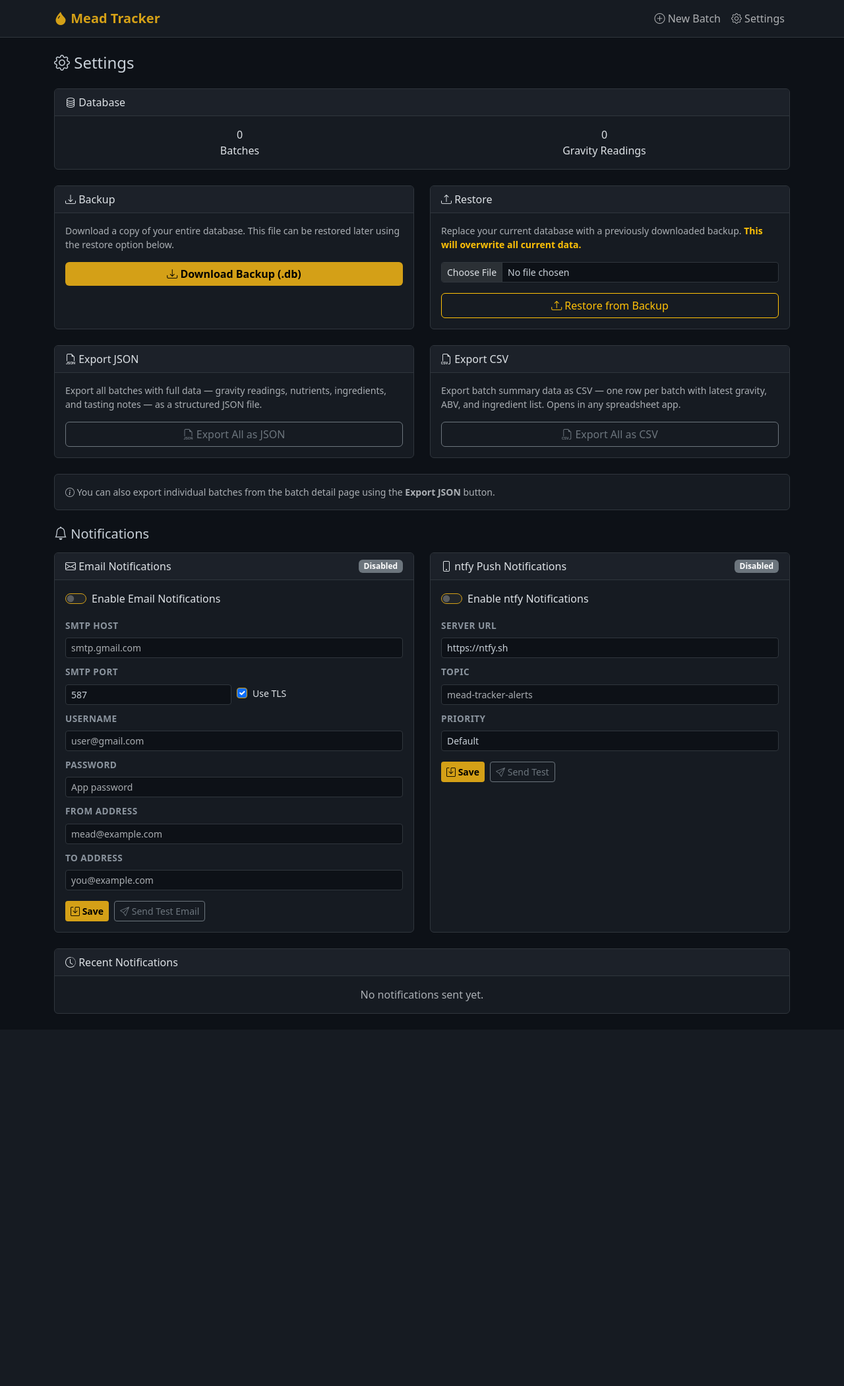
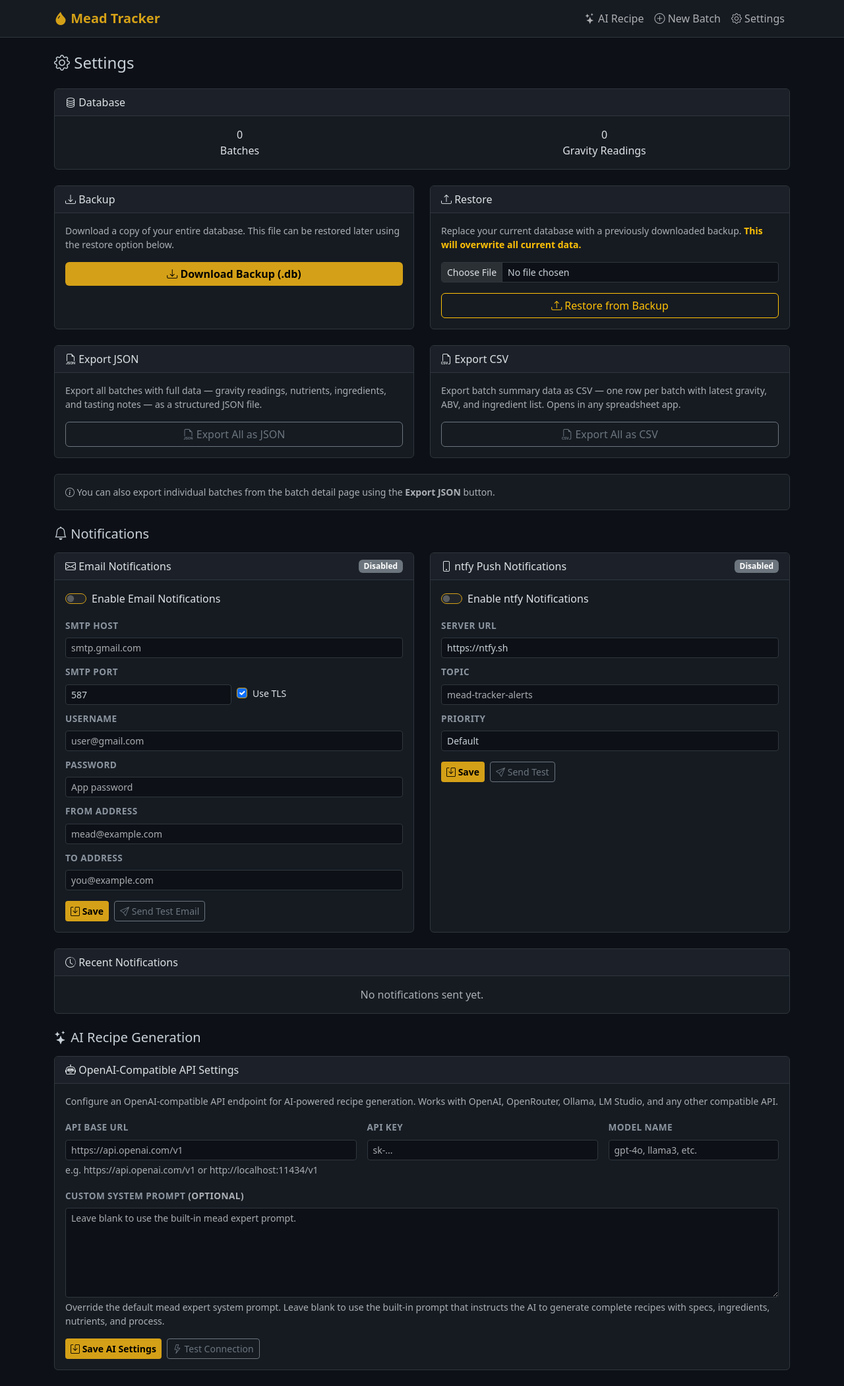
Before and after one commit to jcrabapple/mead-tracker, a Flask app: page /settings in a window 1280 px wide. Shown: the whole page at 66% size. Before the commit the page ends 1536 px from the top, so only its background shows below. Run offline with Flask 3, Linux system fonts and the light colour scheme; data that the repository does not hold is empty.

Commit message:
Add AI recipe generation with OpenAI-compatible API
- New /recipe/generate page with batch size, honey amount, target ABV,
  comma-separated ingredients, and extra notes fields
- Settings page: configure API base URL, API key, model name
- Custom system prompt override (blank = built-in mead expert prompt)
- Built-in DEFAULT_SYSTEM_PROMPT: comprehensive mead making expert that
  generates complete recipes with specs, ingredients, TOSNA nutrients,
  process instructions, timeline, and notes
- Test Connection button to verify API setup
- Copy-to-clipboard button for generated recipes
- Loading spinner on generate button
- ai_settings DB table (key/value store) with migration-safe CREATE IF NOT EXISTS
- Works with OpenAI, OpenRouter, Ollama, LM Studio, any OpenAI-compatible API
- Smart URL normalization (auto-appends /v1/chat/completions if needed)

```diff
--- a/app.py
+++ b/app.py
@@ -18,6 +18,7 @@ from werkzeug.utils import secure_filename
 from apscheduler.schedulers.background import BackgroundScheduler
 
 from notifications import check_and_send_notifications, send_email, send_ntfy
+import requests as http_requests
 
 app = Flask(__name__)
 app.secret_key = os.urandom(24)
@@ -147,6 +148,13 @@ def init_db():
             sent_at TEXT DEFAULT (datetime('now')),
             status TEXT DEFAULT 'sent',
             error TEXT
+        );
+        -- AI recipe generation settings
+        CREATE TABLE IF NOT EXISTS ai_settings (
+            id INTEGER PRIMARY KEY AUTOINCREMENT,
+            key TEXT NOT NULL UNIQUE,
+            value TEXT DEFAULT '',
+            updated_at TEXT DEFAULT (datetime('now'))
         );
     """)
     db.close()
@@ -539,11 +547,20 @@ def settings():
         "SELECT * FROM notification_log ORDER BY sent_at DESC LIMIT 20"
     ).fetchall()
 
+    # Load AI settings
+    ai_config = {
+        "api_base_url": get_ai_setting(db, "api_base_url"),
+        "api_key": get_ai_setting(db, "api_key"),
+        "model_name": get_ai_setting(db, "model_name"),
+        "custom_system_prompt": get_ai_setting(db, "custom_system_prompt"),
+    }
+
     return render_template("settings.html",
                            batch_count=batch_count,
                            reading_count=reading_count,
                            notif_settings=notif_settings_dict,
-                           recent_log=recent_log)
+                           recent_log=recent_log,
+                           ai_config=ai_config)
 
 
 @app.route("/backup/download")
@@ -846,6 +863,229 @@ def api_notifications_log():
     return jsonify([dict(e) for e in log_entries])
 
 
+# ── AI Recipe Generation ──────────────────────────────────────────
+
+DEFAULT_SYSTEM_PROMPT = """You are an expert mead maker and homebrew specialist with 15+ years of experience. You have deep knowledge of fermentation science, microbiology, chemistry, and mead production techniques.
+
+When generating a recipe, always include ALL of the following sections:
+
+1. **Recipe Name** — a creative, descriptive name
+2. **Style** — the mead style (traditional, melomel, metheglin, sack mead, session mead, etc.)
+3. **Batch Specifications** — batch size, target OG, target FG, estimated ABV
+4. **Ingredients** — complete list with exact amounts:
+   - Honey: type recommendation and amount in pounds
+   - Water: volume and any water chemistry notes
+   - Yeast: specific strain recommendation, pitch rate, and why it fits
+   - Nutrients: specific TOSNA or SNA schedule with exact amounts (Fermaid O, Fermaid K, DAP, GoFerm)
+   - Any additional ingredients (fruit, spices, etc.) with amounts and timing
+5. **Process Instructions** — step-by-step:
+   - Must preparation (mixing, temperature, aeration)
+   - Primary fermentation details (temperature, duration, airlock)
+   - Nutrient schedule (which days, what to add, degassing notes)
+   - Secondary fermentation / racking timing
+   - Aging recommendations (duration, vessel, temperature)
+   - Packaging (bottling or kegging, back-sweetening if applicable)
+6. **Timeline** — day-by-day or week-by-week summary of key milestones
+7. **Notes** — any tips, warnings, or variations
+
+Be specific with measurements. Use real yeast strain names (Lalvin EC-1118, K1-V1116, QA23, D47, 71B, etc.). Recommend a nutrient protocol that matches the yeast and gravity. Always consider the balance between sweetness, acidity, and alcohol. If ingredients are provided that don't pair well together, say so honestly."""
+
+
+def get_ai_setting(db, key, default=""):
+    """Read a single AI setting value."""
+    row = db.execute("SELECT value FROM ai_settings WHERE key = ?", (key,)).fetchone()
+    return row["value"] if row else default
+
+
+def set_ai_setting(db, key, value):
+    """Write a single AI setting value (upsert)."""
+    existing = db.execute("SELECT id FROM ai_settings WHERE key = ?", (key,)).fetchone()
+    if existing:
+        db.execute("UPDATE ai_settings SET value = ?, updated_at = datetime('now') WHERE key = ?", (value, key))
+    else:
+        db.execute("INSERT INTO ai_settings (key, value) VALUES (?, ?)", (key, value))
+
+
+@app.route("/recipe/generate", methods=["GET"])
+def recipe_generate_page():
+    """Show the AI recipe generation form."""
+    db = get_db()
+    ai_config = {
+        "api_base_url": get_ai_setting(db, "api_base_url"),
+        "api_key": get_ai_setting(db, "api_key"),
+        "model_name": get_ai_setting(db, "model_name"),
+        "custom_system_prompt": get_ai_setting(db, "custom_system_prompt"),
+    }
+    return render_template("recipe_generator.html", ai_config=ai_config, recipe_result=None)
+
+
+@app.route("/recipe/generate", methods=["POST"])
+def recipe_generate():
+    """Generate a recipe via the configured OpenAI-compatible API."""
+    db = get_db()
+
+    # Load AI config
+    api_base_url = get_ai_setting(db, "api_base_url").strip()
+    api_key = get_ai_setting(db, "api_key").strip()
+    model_name = get_ai_setting(db, "model_name").strip()
+    custom_prompt = get_ai_setting(db, "custom_system_prompt").strip()
+
+    if not api_base_url or not api_key or not model_name:
+        flash("AI recipe generation is not configured. Please set your API base URL, API key, and model in Settings.", "danger")
+        return redirect(url_for("settings"))
+
+    # Build the user prompt from form inputs
+    batch_size = request.form.get("batch_size", "").strip()
+    honey_amount = request.form.get("honey_amount", "").strip()
+    target_abv = request.form.get("target_abv", "").strip()
+    ingredients = request.form.get("ingredients", "").strip()
+    extra_notes = request.form.get("extra_notes", "").strip()
+
+    if not batch_size or not honey_amount:
+        flash("Batch size and honey amount are required.", "danger")
+        return redirect(url_for("recipe_generate_page"))
+
+    user_prompt = f"Generate a mead recipe with these specifications:\n\n"
+    user_prompt += f"- Batch size: {batch_size} gallons\n"
+    user_prompt += f"- Honey amount: {honey_amount} lbs\n"
+    if target_abv:
+        user_prompt += f"- Target ABV: {target_abv}%\n"
+    if ingredients:
+        user_prompt += f"- Additional ingredients: {ingredients}\n"
+    if extra_notes:
+        user_prompt += f"- Additional notes: {extra_notes}\n"
+    user_prompt += "\nPlease provide a complete, detailed recipe following the format in your instructions."
+
+    system_prompt = custom_prompt if custom_prompt else DEFAULT_SYSTEM_PROMPT
+
+    # Call the OpenAI-compatible API
+    try:
+        # Normalize base URL — strip trailing slash
+        base = api_base_url.rstrip("/")
+        # If user provided a full endpoint, use it; otherwise append /chat/completions
+        if base.endswith("/chat/completions"):
+            endpoint = base
+        elif base.endswith("/v1"):
+            endpoint = f"{base}/chat/completions"
+        else:
+            endpoint = f"{base}/v1/chat/completions"
+
+        headers = {
+            "Authorization": f"Bearer {api_key}",
+            "Content-Type": "application/json",
+        }
+        payload = {
+            "model": model_name,
+            "messages": [
+                {"role": "system", "content": system_prompt},
+                {"role": "user", "content": user_prompt},
+            ],
+            "temperature": 0.7,
+            "max_tokens": 4096,
+        }
+
+        resp = http_requests.post(endpoint, json=payload, headers=headers, timeout=120)
+        resp.raise_for_status()
+        result = resp.json()
+
+        recipe_text = result["choices"][0]["message"]["content"]
+
+        # Store the config for the template
+        ai_config = {
+            "api_base_url": api_base_url,
+            "api_key": api_key,
+            "model_name": model_name,
+            "custom_system_prompt": custom_prompt,
+        }
+
+        # Pass back the form values so the user doesn't lose them
+        form_data = {
+            "batch_size": batch_size,
+            "honey_amount": honey_amount,
+            "target_abv": target_abv,
+            "ingredients": ingredients,
+            "extra_notes": extra_notes,
+        }
+
+        flash("Recipe generated!", "success")
+        return render_template("recipe_generator.html",
+                               ai_config=ai_config,
+                               recipe_result=recipe_text,
+                               form_data=form_data)
+
+    except http_requests.exceptions.Timeout:
+        flash("Recipe generation timed out. The model may be too slow or the API is unreachable.", "danger")
+    except http_requests.exceptions.HTTPError as e:
+        error_detail = ""
+        try:
+            error_detail = e.response.json().get("error", {}).get("message", str(e))
+        except Exception:
+            error_detail = str(e)
+        flash(f"API error: {error_detail}", "danger")
+    except Exception as e:
+        logger.error("Recipe generation failed: %s", e)
+        flash(f"Recipe generation failed: {e}", "danger")
+
+    return redirect(url_for("recipe_generate_page"))
+
+
+@app.route("/settings/ai", methods=["POST"])
+def save_ai_settings():
+    """Save AI recipe generation settings."""
+    db = get_db()
+    set_ai_setting(db, "api_base_url", request.form.get("ai_api_base_url", "").strip())
+    set_ai_setting(db, "api_key", request.form.get("ai_api_key", "").strip())
+    set_ai_setting(db, "model_name", request.form.get("ai_model_name", "").strip())
+    set_ai_setting(db, "custom_system_prompt", request.form.get("ai_custom_system_prompt", "").strip())
+    db.commit()
+    flash("AI settings saved.", "success")
+    return redirect(url_for("settings"))
+
+
+@app.route("/settings/ai/test", methods=["POST"])
+def test_ai_connection():
+    """Test the AI API connection by sending a simple request."""
+    db = get_db()
+    api_base_url = get_ai_setting(db, "api_base_url").strip()
+    api_key = get_ai_setting(db, "api_key").strip()
+    model_name = get_ai_setting(db, "model_name").strip()
+
+    if not api_base_url or not api_key or not model_name:
+        flash("Please fill in all AI settings before testing.", "danger")
+        return redirect(url_for("settings"))
+
+    try:
+        base = api_base_url.rstrip("/")
+        if base.endswith("/chat/completions"):
+            endpoint = base
+        elif base.endswith("/v1"):
+            endpoint = f"{base}/chat/completions"
+        else:
+            endpoint = f"{base}/v1/chat/completions"
+
+        headers = {
+            "Authorization": f"Bearer {api_key}",
+            "Content-Type": "application/json",
+        }
+        payload = {
+            "model": model_name,
+            "messages": [
+                {"role": "user", "content": "Say 'Mead Tracker AI connection successful!' in exactly those words."},
+            ],
+            "max_tokens": 50,
+        }
+
+        resp = http_requests.post(endpoint, json=payload, headers=headers, timeout=30)
+        resp.raise_for_status()
+        result = resp.json()
+        reply = result["choices"][0]["message"]["content"]
+        flash(f"AI connection successful! Model replied: {reply}", "success")
+    except Exception as e:
+        flash(f"AI connection test failed: {e}", "danger")
+
+    return redirect(url_for("settings"))
+
+
 # ── API (for charts / future mobile app) ─────────────────────────
 
 @app.route("/api/batches")
--- a/templates/base.html
+++ b/templates/base.html
@@ -54,6 +54,7 @@
                 <i class="bi bi-droplet-fill"></i> Mead Tracker
             </a>
             <div class="navbar-nav ms-auto">
+                <a class="nav-link" href="/recipe/generate"><i class="bi bi-stars"></i> AI Recipe</a>
                 <a class="nav-link" href="/batch/new"><i class="bi bi-plus-circle"></i> New Batch</a>
                 <a class="nav-link" href="/settings"><i class="bi bi-gear"></i> Settings</a>
             </div>
--- a/templates/settings.html
+++ b/templates/settings.html
@@ -302,4 +302,57 @@
         {% endif %}
     </div>
 </div>
+
+<!-- ──── AI Recipe Generation Section ──── -->
+<div class="mt-4">
+    <h5 class="mb-3"><i class="bi bi-stars"></i> AI Recipe Generation</h5>
+</div>
+
+<div class="card">
+    <div class="card-header"><i class="bi bi-robot"></i> OpenAI-Compatible API Settings</div>
+    <div class="card-body">
+        <p class="text-muted small">
+            Configure an OpenAI-compatible API endpoint for AI-powered recipe generation.
+            Works with OpenAI, OpenRouter, Ollama, LM Studio, and any other compatible API.
+        </p>
+        <form method="post" action="/settings/ai">
+            <div class="row g-3 mb-3">
+                <div class="col-md-5">
+                    <label class="form-label">API Base URL</label>
+                    <input type="url" name="ai_api_base_url" class="form-control form-control-sm"
+                           value="{{ ai_config.api_base_url }}" placeholder="https://api.openai.com/v1">
+                    <div class="form-text">e.g. https://api.openai.com/v1 or http://localhost:11434/v1</div>
+                </div>
+                <div class="col-md-4">
+                    <label class="form-label">API Key</label>
+                    <input type="password" name="ai_api_key" class="form-control form-control-sm"
+                           value="{{ ai_config.api_key }}" placeholder="sk-...">
+                </div>
+                <div class="col-md-3">
+                    <label class="form-label">Model Name</label>
+                    <input type="text" name="ai_model_name" class="form-control form-control-sm"
+                           value="{{ ai_config.model_name }}" placeholder="gpt-4o, llama3, etc.">
+                </div>
+            </div>
+            <div class="mb-3">
+                <label class="form-label">Custom System Prompt <span class="text-muted">(optional)</span></label>
+                <textarea name="ai_custom_system_prompt" class="form-control form-control-sm" rows="6"
+                          placeholder="Leave blank to use the built-in mead expert prompt.">{{ ai_config.custom_system_prompt }}</textarea>
+                <div class="form-text">
+                    Override the default mead expert system prompt. Leave blank to use the built-in prompt
+                    that instructs the AI to generate complete recipes with specs, ingredients, nutrients, and process.
+                </div>
+            </div>
+            <div class="d-flex gap-2">
+                <button type="submit" class="btn btn-honey btn-sm">
+                    <i class="bi bi-save"></i> Save AI Settings
+                </button>
+                <button type="submit" formaction="/settings/ai/test" formmethod="post"
+                        class="btn btn-outline-secondary btn-sm">
+                    <i class="bi bi-lightning"></i> Test Connection
+                </button>
+            </div>
+        </form>
+    </div>
+</div>
 {% endblock %}
```
Also changed, not shown: templates/recipe_generator.html (added, +137 -0 lines).
